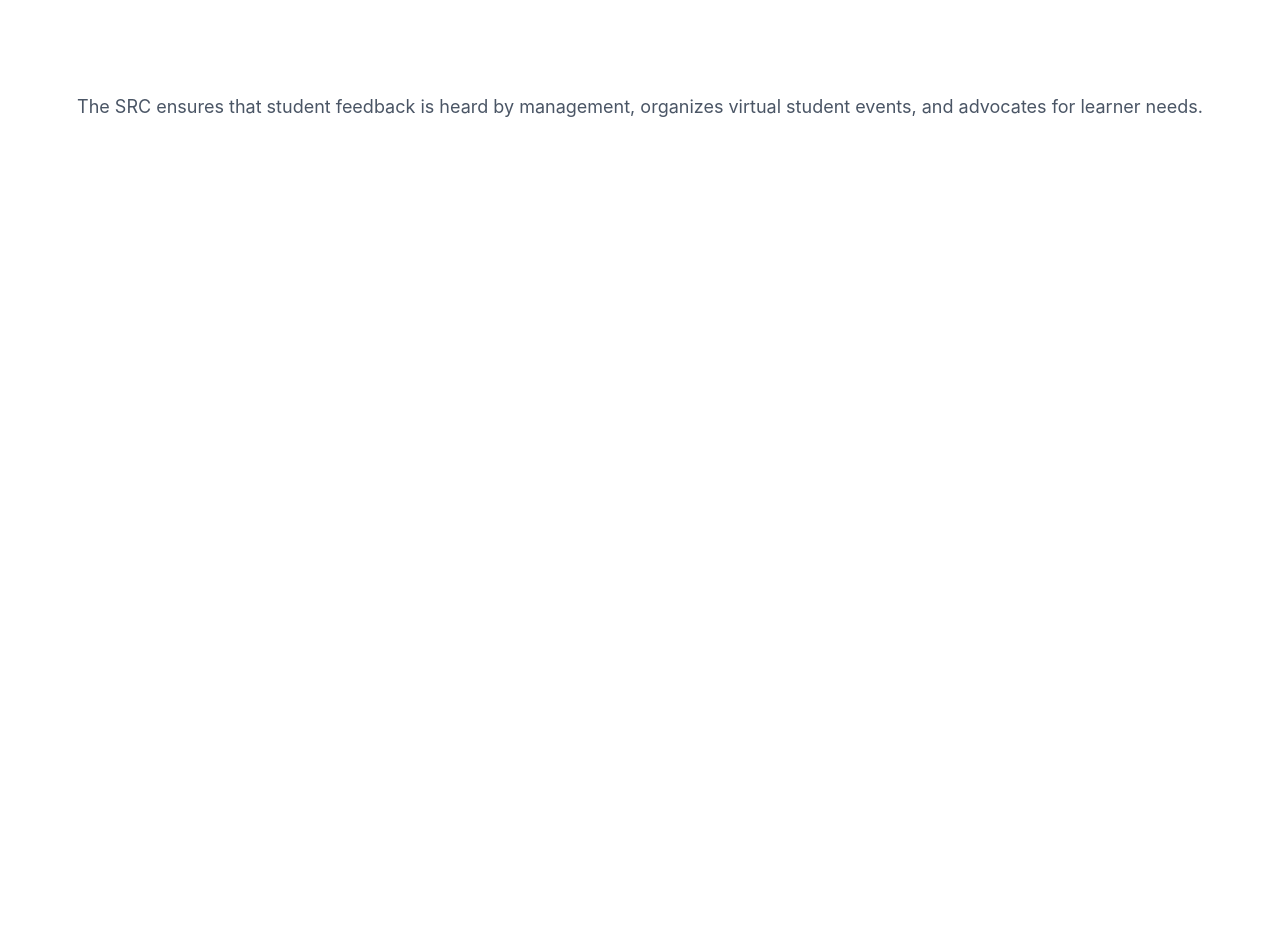
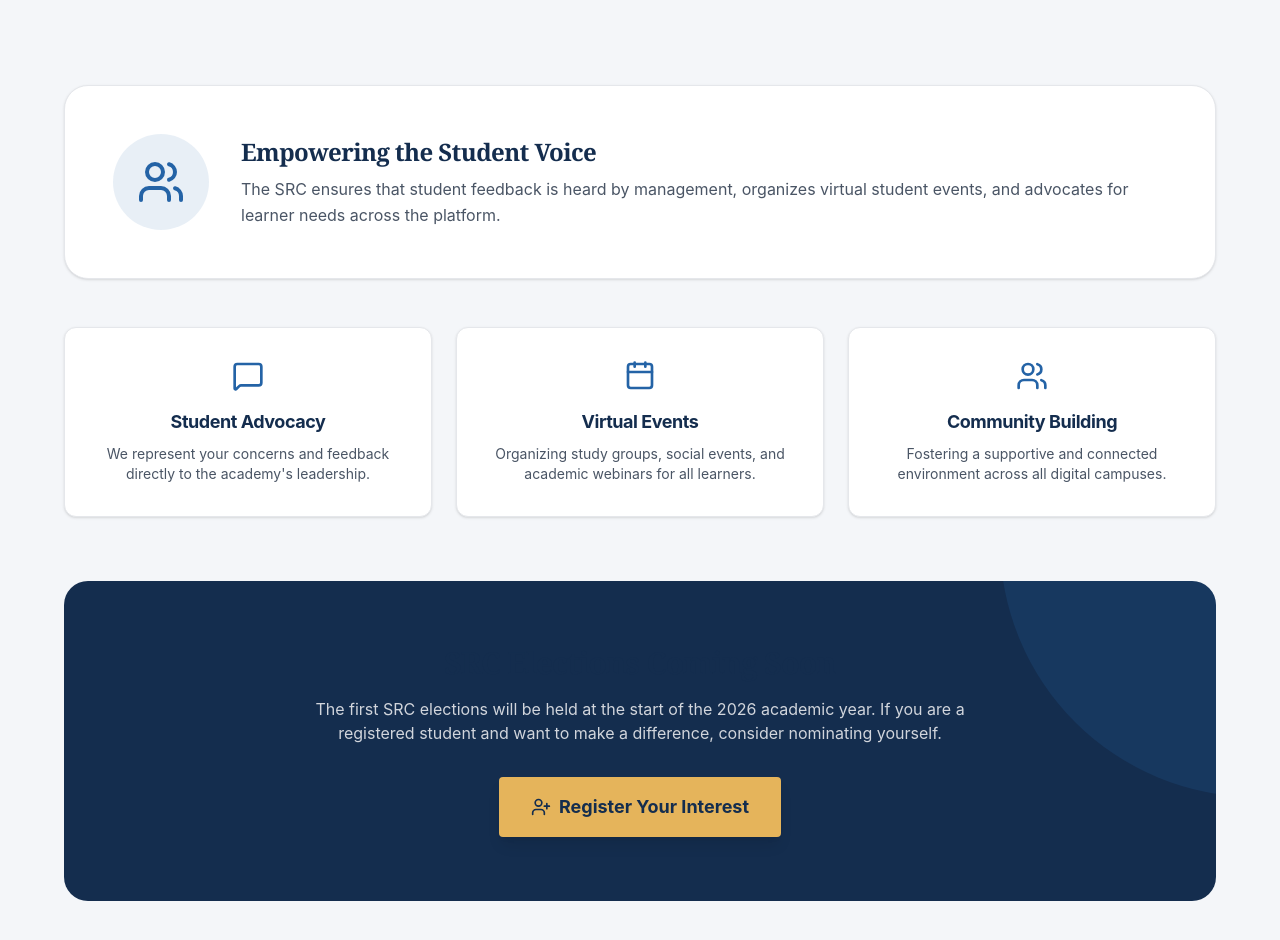
Before and after one commit to maiselakn-lab/edunova-academy, a Next.js app: page /about/src in a window 1280 px wide. Shown: the part 440-1380 px from the top of the page. Before the commit the page ends 800 px from the top, so only its background shows below. Built offline with nearby package versions, Linux system fonts and the light colour scheme; a web font is replaced by a local one.

Commit message:
feat: upgrade council, src, and reports pages with rich institutional content

```diff
--- a/app/about/reports/page.tsx
+++ b/app/about/reports/page.tsx
@@ -1,19 +1,63 @@
 import PublicNavbar from '@/components/layout/PublicNavbar';
+import { FileText, Download, BarChart3, TrendingUp, ShieldCheck } from 'lucide-react';
+
 export default function Reports() {
+  const reports = [
+    { year: "2025", title: "Annual Report & Audited Financials", size: "4.2 MB", type: "PDF" },
+    { year: "2024", title: "Founding Year & Strategic Impact Report", size: "2.1 MB", type: "PDF" },
+  ];
+
   return (
-    <div className="flex flex-col min-h-screen bg-white">
+    <div className="flex flex-col min-h-screen bg-brand-grey">
       <PublicNavbar />
+
       <section className="bg-brand-navy py-24 text-white">
         <div className="max-w-[1400px] mx-auto px-6 sm:px-12 lg:px-16">
-          <h1 className="text-4xl md:text-6xl font-serif font-bold text-white mb-6">Annual Reports</h1>
-          <p className="text-xl text-gray-300 max-w-3xl">Transparency in our growth and financial performance.</p>
+          <h1 className="text-4xl md:text-6xl font-serif font-bold text-white mb-4">Annual Reports</h1>
+          <p className="text-xl text-gray-300 max-w-3xl">Transparency in our growth, academic impact, and financial performance.</p>
         </div>
       </section>
-      <section className="py-24 max-w-[1400px] mx-auto px-6 sm:px-12 lg:px-16">
-         <div className="border border-gray-200 p-6 rounded-lg mb-4 flex justify-between items-center hover:bg-brand-grey cursor-pointer">
-           <span className="font-bold text-brand-navy">2025 Annual Report (PDF)</span>
-           <span className="text-brand-royal font-bold">Download</span>
-         </div>
+
+      <section className="py-24 max-w-[1400px] mx-auto px-6 sm:px-12 lg:px-16 w-full">
+
+        {/* Key Highlights */}
+        <div className="grid md:grid-cols-3 gap-6 mb-16">
+          <div className="bg-white p-8 rounded-xl shadow-sm border border-gray-200 flex items-center gap-4">
+            <div className="w-12 h-12 bg-brand-royal/10 text-brand-royal rounded-full flex items-center justify-center"><TrendingUp size={24} /></div>
+            <div><p className="text-sm text-gray-500 font-bold">Growth</p><p className="text-xl font-bold text-brand-navy">+150% Students</p></div>
+          </div>
+          <div className="bg-white p-8 rounded-xl shadow-sm border border-gray-200 flex items-center gap-4">
+            <div className="w-12 h-12 bg-brand-teal/10 text-brand-teal rounded-full flex items-center justify-center"><BarChart3 size={24} /></div>
+            <div><p className="text-sm text-gray-500 font-bold">Academic Impact</p><p className="text-xl font-bold text-brand-navy">85% Pass Rate</p></div>
+          </div>
+          <div className="bg-white p-8 rounded-xl shadow-sm border border-gray-200 flex items-center gap-4">
+            <div className="w-12 h-12 bg-brand-gold/10 text-brand-gold rounded-full flex items-center justify-center"><ShieldCheck size={24} /></div>
+            <div><p className="text-sm text-gray-500 font-bold">Governance</p><p className="text-xl font-bold text-brand-navy">100% POPIA Compliant</p></div>
+          </div>
+        </div>
+
+        {/* Report List */}
+        <div className="bg-white rounded-2xl shadow-sm border border-gray-200 overflow-hidden">
+          <div className="p-6 border-b border-gray-200 bg-brand-grey">
+            <h2 className="text-xl font-bold text-brand-navy">Download Official Documents</h2>
+          </div>
+          <div className="divide-y divide-gray-100">
+            {reports.map((report, i) => (
+              <div key={i} className="p-6 flex items-center justify-between hover:bg-gray-50 transition-colors">
+                <div className="flex items-center gap-4">
+                  <div className="w-12 h-12 bg-brand-grey rounded-lg flex items-center justify-center text-brand-navy"><FileText size={24} /></div>
+                  <div>
+                    <h3 className="font-bold text-brand-navy">{report.title}</h3>
+                    <p className="text-sm text-gray-500">{report.year} Academic Year • {report.size}</p>
+                  </div>
+                </div>
+                <button className="flex items-center gap-2 text-brand-royal font-bold text-sm hover:underline bg-brand-royal/5 px-4 py-2 rounded-lg">
+                  <Download size={16} /> Download PDF
+                </button>
+              </div>
+            ))}
+          </div>
+        </div>
       </section>
     </div>
   );
--- a/app/about/src/page.tsx
+++ b/app/about/src/page.tsx
@@ -1,16 +1,60 @@
 import PublicNavbar from '@/components/layout/PublicNavbar';
+import { Users, MessageSquare, Calendar, ArrowRight, UserPlus } from 'lucide-react';
+import Link from 'next/link';
+
 export default function SRC() {
   return (
-    <div className="flex flex-col min-h-screen bg-white">
+    <div className="flex flex-col min-h-screen bg-brand-grey">
       <PublicNavbar />
+
       <section className="bg-brand-navy py-24 text-white">
         <div className="max-w-[1400px] mx-auto px-6 sm:px-12 lg:px-16">
-          <h1 className="text-4xl md:text-6xl font-serif font-bold text-white mb-6">Student Representative Council</h1>
+          <h1 className="text-4xl md:text-6xl font-serif font-bold text-white mb-4">Student Representative Council</h1>
           <p className="text-xl text-gray-300 max-w-3xl">The voice of our learners and students.</p>
         </div>
       </section>
-      <section className="py-24 max-w-[1400px] mx-auto px-6 sm:px-12 lg:px-16">
-         <p className="text-lg text-gray-600">The SRC ensures that student feedback is heard by management, organizes virtual student events, and advocates for learner needs.</p>
+
+      <section className="py-24 max-w-[1400px] mx-auto px-6 sm:px-12 lg:px-16 w-full">
+
+        {/* Mission Banner */}
+        <div className="bg-white p-8 md:p-12 rounded-3xl shadow-sm border border-gray-200 mb-12 flex flex-col md:flex-row items-center gap-8">
+          <div className="w-24 h-24 bg-brand-royal/10 text-brand-royal rounded-full flex items-center justify-center shrink-0">
+            <Users size={48} />
+          </div>
+          <div>
+            <h2 className="text-2xl font-serif font-bold text-brand-navy mb-2">Empowering the Student Voice</h2>
+            <p className="text-gray-600 leading-relaxed">The SRC ensures that student feedback is heard by management, organizes virtual student events, and advocates for learner needs across the platform.</p>
+          </div>
+        </div>
+
+        {/* What We Do */}
+        <div className="grid md:grid-cols-3 gap-6 mb-16">
+          <div className="bg-white p-8 rounded-xl shadow-sm border border-gray-200 text-center">
+            <MessageSquare className="mx-auto text-brand-royal mb-4" size={32} />
+            <h3 className="text-lg font-bold text-brand-navy mb-2">Student Advocacy</h3>
+            <p className="text-sm text-gray-600">We represent your concerns and feedback directly to the academy's leadership.</p>
+          </div>
+          <div className="bg-white p-8 rounded-xl shadow-sm border border-gray-200 text-center">
+            <Calendar className="mx-auto text-brand-royal mb-4" size={32} />
+            <h3 className="text-lg font-bold text-brand-navy mb-2">Virtual Events</h3>
+            <p className="text-sm text-gray-600">Organizing study groups, social events, and academic webinars for all learners.</p>
+          </div>
+          <div className="bg-white p-8 rounded-xl shadow-sm border border-gray-200 text-center">
+            <Users className="mx-auto text-brand-royal mb-4" size={32} />
+            <h3 className="text-lg font-bold text-brand-navy mb-2">Community Building</h3>
+            <p className="text-sm text-gray-600">Fostering a supportive and connected environment across all digital campuses.</p>
+          </div>
+        </div>
+
+        {/* Elections Call to Action */}
+        <div className="bg-brand-navy rounded-3xl p-10 md:p-16 text-center text-white relative overflow-hidden">
+          <div className="absolute top-0 right-0 w-64 h-64 bg-brand-royal/20 rounded-bl-full -mr-10 -mt-10"></div>
+          <h2 className="text-3xl font-serif font-bold mb-4 relative z-10">SRC Elections Coming Soon</h2>
+          <p className="text-gray-300 mb-8 max-w-2xl mx-auto relative z-10">The first SRC elections will be held at the start of the 2026 academic year. If you are a registered student and want to make a difference, consider nominating yourself.</p>
+          <button className="bg-brand-gold text-brand-navy px-8 py-4 rounded-sm font-bold text-lg hover:bg-yellow-500 transition-all inline-flex items-center gap-2 shadow-lg relative z-10">
+            <UserPlus size={20} /> Register Your Interest
+          </button>
+        </div>
       </section>
     </div>
   );
```
Also changed, not shown: app/about/council/page.tsx (+65 -4 lines).
